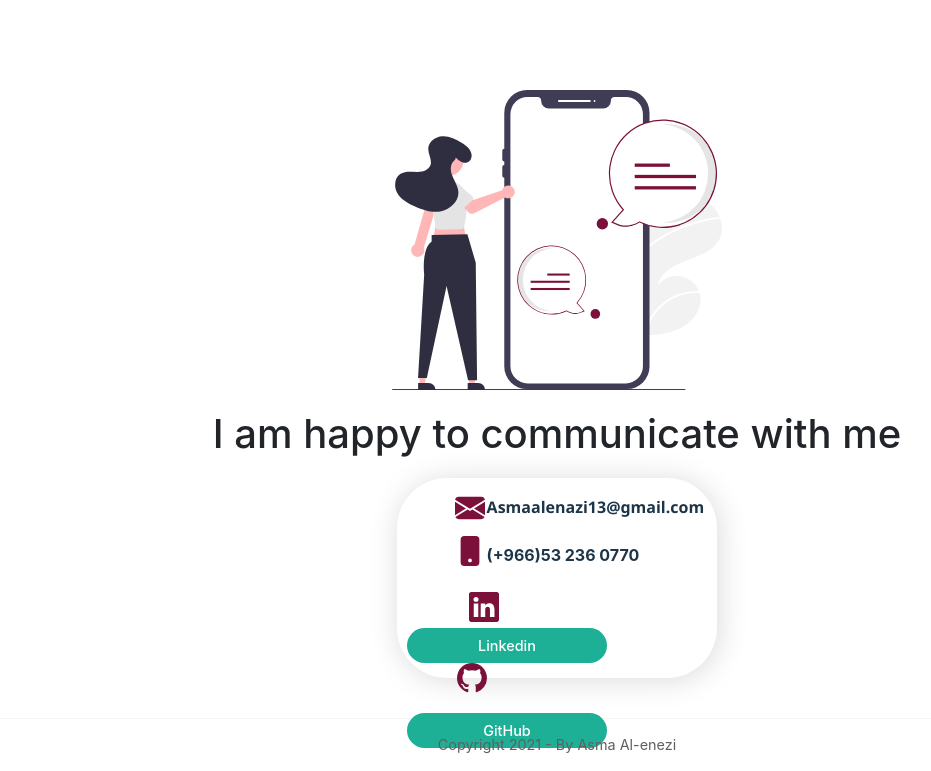
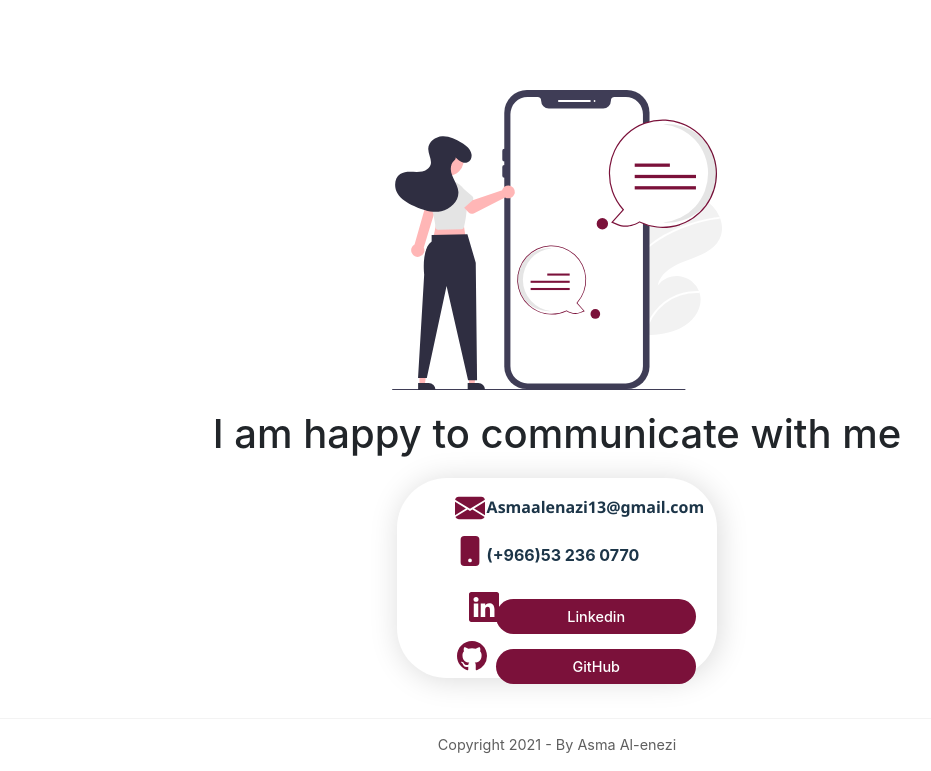
Before and after one commit to AsmaRalenazi/Myportfolio, a plain HTML site: page index.html in a window 1280 px wide. Shown: the part 1360-2131 px from the top of the page, without its empty margins (83-1014 px from the left). Drawn offline with nearby package versions, Linux system fonts and the light colour scheme; a script that the page names is missing.

Commit message:
edit style

```diff
--- a/style.css
+++ b/style.css
@@ -266,7 +266,7 @@ nav ul li a:hover{
 .contact-input a{
 	width:200px;
 	height:35px;
-	background-color:#1db096;
+	background-color:#7B113A;
 	color:#FFFFFF;
 	display: flex;
 	font-size: 0.9rem;
@@ -298,9 +298,7 @@ nav ul li a:hover{
 	font-weight: bold;
 
 }
-.mylinkedin{
 
-}
 .bi-linkedin {
     margin: 3px;
     margin-top: 9px;
@@ -312,11 +310,27 @@ nav ul li a:hover{
     margin-top: -20px;
     margin-left: 110px;
 }
-.mylinkedin{
-margin-left: 30%;
-color:#1c3548;
-font-weight: bold;
-margin-top: -31px;
+a.mygithub {
+    margin-left: 31%;
+    margin-top: -13%;
+}
+a.mygithub:hover{
+	background-color: #7B113A;
+	transition: all ease 0.2s;
+	text-decoration: none;
+	color:white;
+}
+
+a.mylinkedin {
+    margin-left: 31%;
+	margin-bottom: 2%;
+    margin-top: -9%;
+}
+a.mylinkedin:hover{
+	background-color: #7B113A;
+	transition: all ease 0.2s;
+	text-decoration: none;
+	color:white;
 }
 .bi-github{
 	margin-left: 10%;
```
